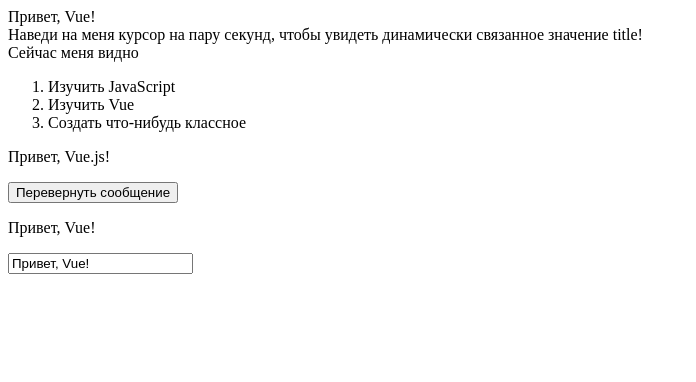
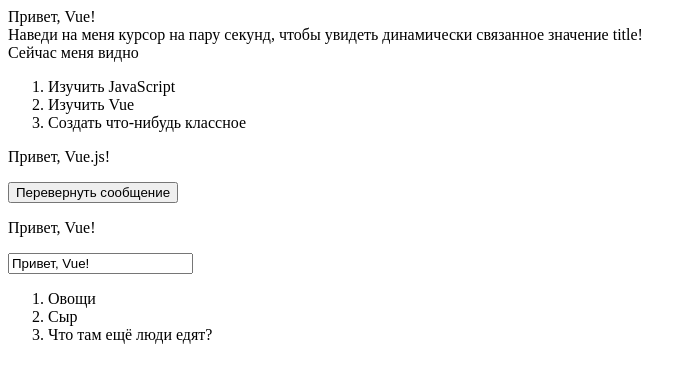
Before and after one commit to nuam/Vue, a plain HTML site: page index.html in a window 1280 px wide. Shown: the whole page, without its empty margins (0-696 px from the left). Drawn offline with nearby package versions, Linux system fonts and the light colour scheme.

Commit message:
added new example (component)

```diff
--- a/index.html
+++ b/index.html
@@ -39,6 +39,16 @@
   <div id="app-6">
     <p>{{ message }}</p>
     <input v-model="message">
+  </div>
+
+  <div id="app-7">
+    <ol>
+      <todo-item
+        v-for="item in groceryList"
+        v-bind:todo="item"
+        v-bind:key="item.id">
+      </todo-item>
+    </ol>
   </div>
 </body>
 <script>
@@ -92,5 +102,20 @@
     message: 'Привет, Vue!'
   }
 })
+
+Vue.component('todo-item', {
+  props: ['todo'],
+  template: '<li>{{ todo.text }}</li>'
+})
+var app7 = new Vue({
+  el: '#app-7',
+  data: {
+    groceryList: [
+      { id: 0, text: 'Овощи' },
+      { id: 1, text: 'Сыр' },
+      { id: 2, text: 'Что там ещё люди едят?' }
+    ]
+  }
+})
 </script>
 </html>
```
